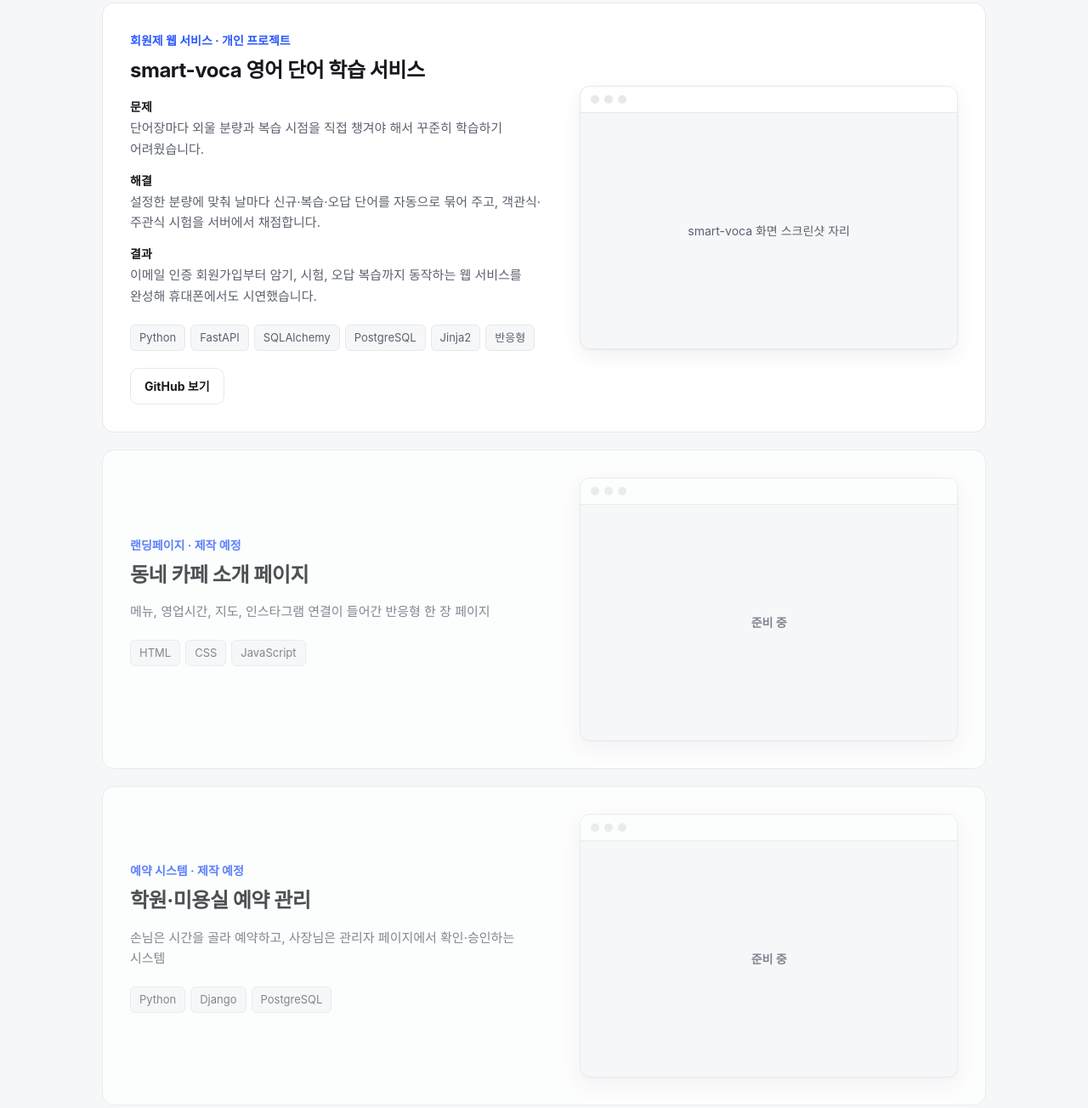
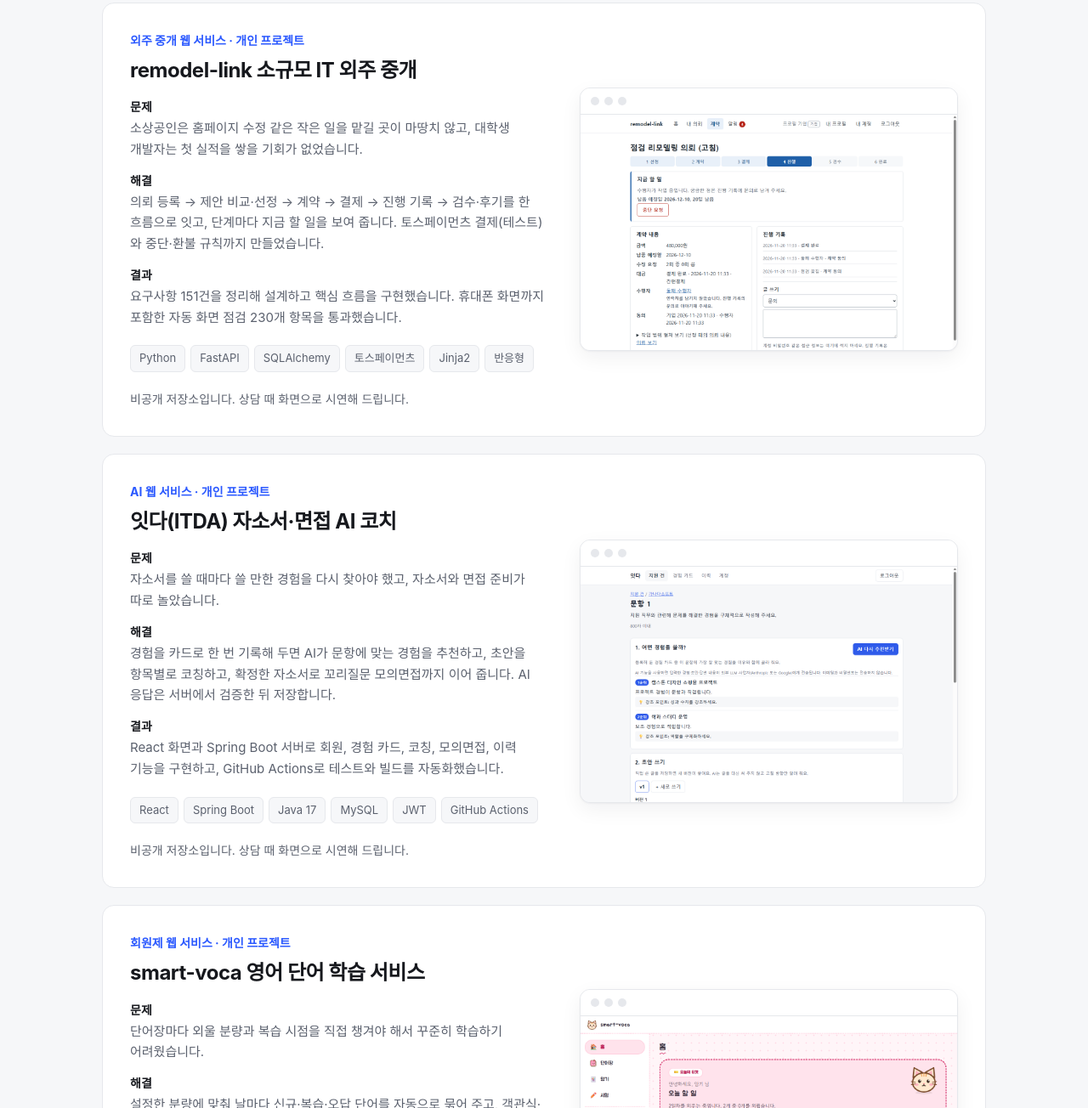
Before and after one commit to waterdog-hub/portfolio-site, a plain HTML site: page src/index.html in a window 1280 px wide. Shown: the part 2444-3748 px from the top of the page at 85% size. Drawn offline with Linux system fonts and the light colour scheme; a web font is replaced by a local one.

Commit message:
feat: 포트폴리오에 실제 프로젝트 사례 3건과 스크린샷 추가
- remodel-link, 잇다(ITDA), smart-voca 사례로 교체하고 "준비 중" 카드 제거
- 테스트 DB와 지어낸 데이터로 찍은 1280px 스크린샷 추가
- 휴대폰(720px 이하)에서는 <picture>로 375px 스크린샷 표시
- 기술 스택에 React, Spring Boot, MySQL, 토스페이먼츠, GitHub Actions 추가
- 기획 D-05, CLAUDE.md 스크린샷 절차, 작업 일지 갱신

Co-Authored-By: Claude Opus 5.5 <noreply@anthropic.com>

```diff
--- a/src/css/style.css
+++ b/src/css/style.css
@@ -242,10 +242,15 @@ ul { margin: 0; padding: 0; list-style: none; }
   text-align: center;
   padding: 20px;
 }
-.mock__body img { width: 100%; height: 100%; object-fit: cover; }
-
-.work--soon { opacity: 0.75; }
-.work--soon .mock__body { font-weight: 700; }
+/* 스크린샷은 1280x900이라 16:10 틀에 맞추고 윗부분(메뉴·제목)이 보이게 자른다 */
+.mock__img {
+  width: 100%;
+  height: auto;
+  aspect-ratio: 16 / 10;
+  object-fit: cover;
+  object-position: top;
+}
+.work__note { font-size: 14px; color: var(--text-sub); }
 
 /* ---------- 작업 과정 ---------- */
 .steps { display: grid; grid-template-columns: repeat(6, 1fr); gap: 12px; counter-reset: step; margin: 0; padding: 0; list-style: none; }
@@ -318,6 +323,9 @@ ul { margin: 0; padding: 0; list-style: none; }
   .grid--3 { grid-template-columns: 1fr; }
   .steps { grid-template-columns: repeat(2, 1fr); }
   .work { padding: 20px; }
+  /* 휴대폰에서는 <picture>가 375px 스크린샷으로 바꿔 준다.
+     세로로 긴 화면이라 3:4 틀로 윗부분만 보여 준다 */
+  .mock__img { aspect-ratio: 3 / 4; }
 
   .menu-toggle { display: block; }
   .nav {
--- a/src/index.html
+++ b/src/index.html
@@ -3,6 +3,7 @@
   2026-11-20 - portfolio-site - 외주 홍보용 원페이지 포트폴리오
   파일 위치: src/index.html
   TODO: "OO 웹스튜디오", 가격, 크몽·숨고 링크(href="#")는 자리표시다. 정해지면 바꾼다.
+  포트폴리오 스크린샷은 src/assets/에 있다 (remodel-link, itda, smart-voca). 휴대폰용은 -375.png.
 -->
 <html lang="ko">
 <head>
@@ -150,6 +151,65 @@
           <p>무엇을 만들었는지보다 어떤 문제를 어떻게 풀었는지를 보여 드립니다.</p>
         </div>
 
+        <!-- 스크린샷은 각 프로젝트를 테스트 DB와 지어낸 데이터로 띄워 찍었다 (기획 D-05) -->
+        <article class="work">
+          <div>
+            <p class="work__meta">외주 중개 웹 서비스 · 개인 프로젝트</p>
+            <h3>remodel-link 소규모 IT 외주 중개</h3>
+            <dl>
+              <dt>문제</dt>
+              <dd>소상공인은 홈페이지 수정 같은 작은 일을 맡길 곳이 마땅치 않고, 대학생 개발자는 첫 실적을 쌓을 기회가 없었습니다.</dd>
+              <dt>해결</dt>
+              <dd>의뢰 등록 → 제안 비교·선정 → 계약 → 결제 → 진행 기록 → 검수·후기를 한 흐름으로 잇고, 단계마다 지금 할 일을 보여 줍니다. 토스페이먼츠 결제(테스트)와 중단·환불 규칙까지 만들었습니다.</dd>
+              <dt>결과</dt>
+              <dd>요구사항 151건을 정리해 설계하고 핵심 흐름을 구현했습니다. 휴대폰 화면까지 포함한 자동 화면 점검 230개 항목을 통과했습니다.</dd>
+            </dl>
+            <ul class="tags">
+              <li>Python</li><li>FastAPI</li><li>SQLAlchemy</li><li>토스페이먼츠</li><li>Jinja2</li><li>반응형</li>
+            </ul>
+            <p class="work__note">비공개 저장소입니다. 상담 때 화면으로 시연해 드립니다.</p>
+          </div>
+          <div class="work__visual">
+            <div class="mock">
+              <div class="mock__bar"><i></i><i></i><i></i></div>
+              <picture>
+                <source media="(max-width: 720px)" srcset="assets/remodel-link-375.png" width="375" height="800">
+                <img class="mock__img" src="assets/remodel-link.png" width="1280" height="900" loading="lazy"
+                     alt="remodel-link 계약 화면. 선정부터 완료까지 6단계 중 진행 단계가 표시되고, 계약 내용과 진행 기록이 보인다">
+              </picture>
+            </div>
+          </div>
+        </article>
+
+        <article class="work">
+          <div>
+            <p class="work__meta">AI 웹 서비스 · 개인 프로젝트</p>
+            <h3>잇다(ITDA) 자소서·면접 AI 코치</h3>
+            <dl>
+              <dt>문제</dt>
+              <dd>자소서를 쓸 때마다 쓸 만한 경험을 다시 찾아야 했고, 자소서와 면접 준비가 따로 놀았습니다.</dd>
+              <dt>해결</dt>
+              <dd>경험을 카드로 한 번 기록해 두면 AI가 문항에 맞는 경험을 추천하고, 초안을 항목별로 코칭하고, 확정한 자소서로 꼬리질문 모의면접까지 이어 줍니다. AI 응답은 서버에서 검증한 뒤 저장합니다.</dd>
+              <dt>결과</dt>
+              <dd>React 화면과 Spring Boot 서버로 회원, 경험 카드, 코칭, 모의면접, 이력 기능을 구현하고, GitHub Actions로 테스트와 빌드를 자동화했습니다.</dd>
+            </dl>
+            <ul class="tags">
+              <li>React</li><li>Spring Boot</li><li>Java 17</li><li>MySQL</li><li>JWT</li><li>GitHub Actions</li>
+            </ul>
+            <p class="work__note">비공개 저장소입니다. 상담 때 화면으로 시연해 드립니다.</p>
+          </div>
+          <div class="work__visual">
+            <div class="mock">
+              <div class="mock__bar"><i></i><i></i><i></i></div>
+              <picture>
+                <source media="(max-width: 720px)" srcset="assets/itda-375.png" width="375" height="800">
+                <img class="mock__img" src="assets/itda.png" width="1280" height="900" loading="lazy"
+                     alt="잇다 문항 화면. AI가 경험 카드 두 개를 순위와 강조 포인트와 함께 추천하고, 아래에 초안 쓰기 칸이 있다">
+              </picture>
+            </div>
+          </div>
+        </article>
+
         <article class="work">
           <div>
             <p class="work__meta">회원제 웹 서비스 · 개인 프로젝트</p>
@@ -172,33 +232,12 @@
           <div class="work__visual">
             <div class="mock">
               <div class="mock__bar"><i></i><i></i><i></i></div>
-              <!-- TODO: 실제 화면 스크린샷을 assets/smart-voca.png로 넣고 아래 문구를 img로 바꾼다 -->
-              <div class="mock__body">smart-voca 화면 스크린샷 자리</div>
+              <picture>
+                <source media="(max-width: 720px)" srcset="assets/smart-voca-375.png" width="375" height="720">
+                <img class="mock__img" src="assets/smart-voca.png" width="1280" height="900" loading="lazy"
+                     alt="smart-voca 홈 화면. 오늘 할 일과 이어서 암기하기 버튼, 현재 일차, 전체 진행률, 최근 시험 카드가 보인다">
+              </picture>
             </div>
-          </div>
-        </article>
-
-        <article class="work work--soon">
-          <div>
-            <p class="work__meta">랜딩페이지 · 제작 예정</p>
-            <h3>동네 카페 소개 페이지</h3>
-            <p class="price-card__summary">메뉴, 영업시간, 지도, 인스타그램 연결이 들어간 반응형 한 장 페이지</p>
-            <ul class="tags"><li>HTML</li><li>CSS</li><li>JavaScript</li></ul>
-          </div>
-          <div class="work__visual">
-            <div class="mock"><div class="mock__bar"><i></i><i></i><i></i></div><div class="mock__body">준비 중</div></div>
-          </div>
-        </article>
-
-        <article class="work work--soon">
-          <div>
-            <p class="work__meta">예약 시스템 · 제작 예정</p>
-            <h3>학원·미용실 예약 관리</h3>
-            <p class="price-card__summary">손님은 시간을 골라 예약하고, 사장님은 관리자 페이지에서 확인·승인하는 시스템</p>
-            <ul class="tags"><li>Python</li><li>Django</li><li>PostgreSQL</li></ul>
-          </div>
-          <div class="work__visual">
-            <div class="mock"><div class="mock__bar"><i></i><i></i><i></i></div><div class="mock__body">준비 중</div></div>
           </div>
         </article>
       </div>
@@ -231,10 +270,10 @@
           <h2>사용하는 기술</h2>
         </div>
         <div class="stack">
-          <div><h3>화면</h3><ul class="tags"><li>HTML</li><li>CSS</li><li>JavaScript</li></ul></div>
-          <div><h3>서버</h3><ul class="tags"><li>Python</li><li>FastAPI</li><li>Django</li><li>Java</li></ul></div>
-          <div><h3>데이터베이스</h3><ul class="tags"><li>SQL</li><li>PostgreSQL</li><li>SQLite</li></ul></div>
-          <div><h3>배포 · 협업</h3><ul class="tags"><li>Git</li><li>GitHub</li><li>Netlify</li></ul></div>
+          <div><h3>화면</h3><ul class="tags"><li>HTML</li><li>CSS</li><li>JavaScript</li><li>React</li><li>Jinja2</li></ul></div>
+          <div><h3>서버</h3><ul class="tags"><li>Python</li><li>FastAPI</li><li>Java</li><li>Spring Boot</li></ul></div>
+          <div><h3>데이터베이스</h3><ul class="tags"><li>SQL</li><li>PostgreSQL</li><li>MySQL</li><li>SQLite</li></ul></div>
+          <div><h3>결제 · 배포 · 협업</h3><ul class="tags"><li>토스페이먼츠</li><li>Git</li><li>GitHub Actions</li><li>Netlify</li></ul></div>
         </div>
       </div>
     </section>
```
Also changed, not shown: src/assets/itda-375.png (added), src/assets/itda.png (added), src/assets/remodel-link-375.png (added), src/assets/remodel-link.png (added), src/assets/smart-voca-375.png (added), src/assets/smart-voca.png (added), 3 other files.
